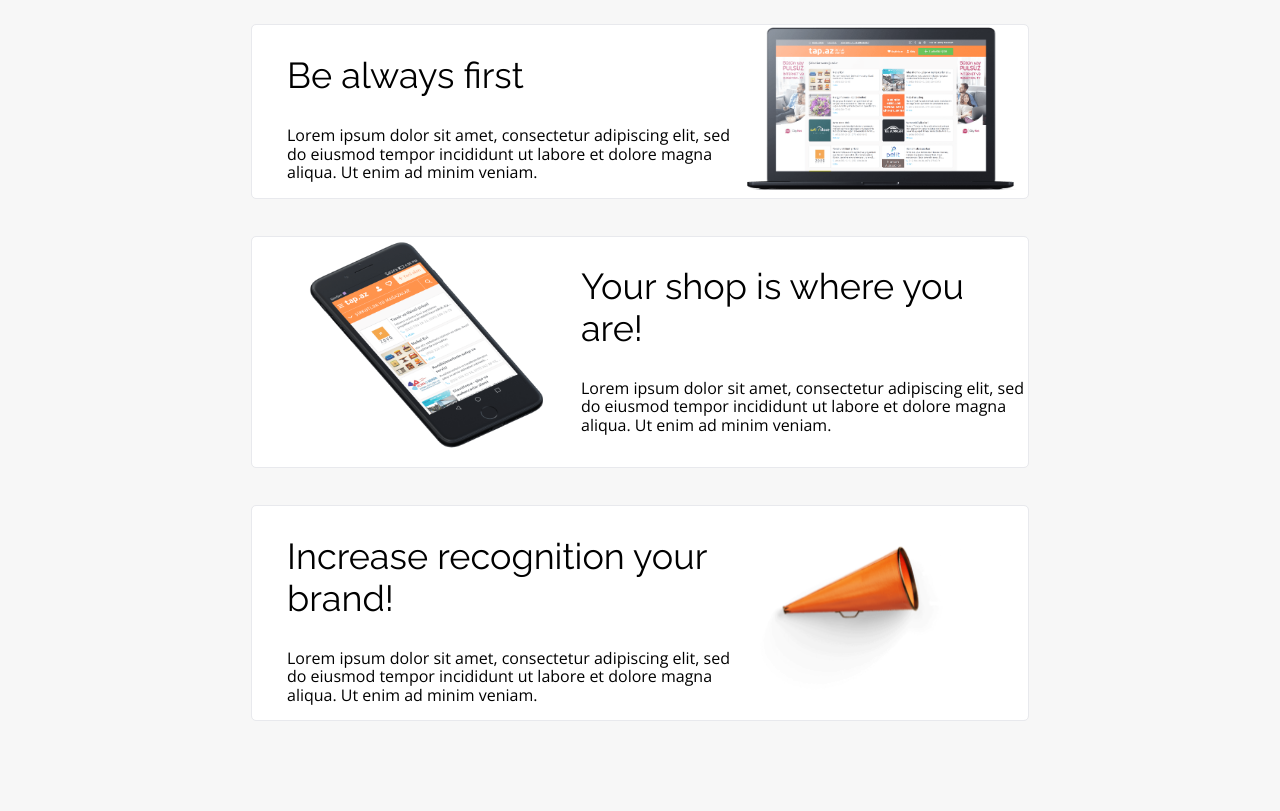
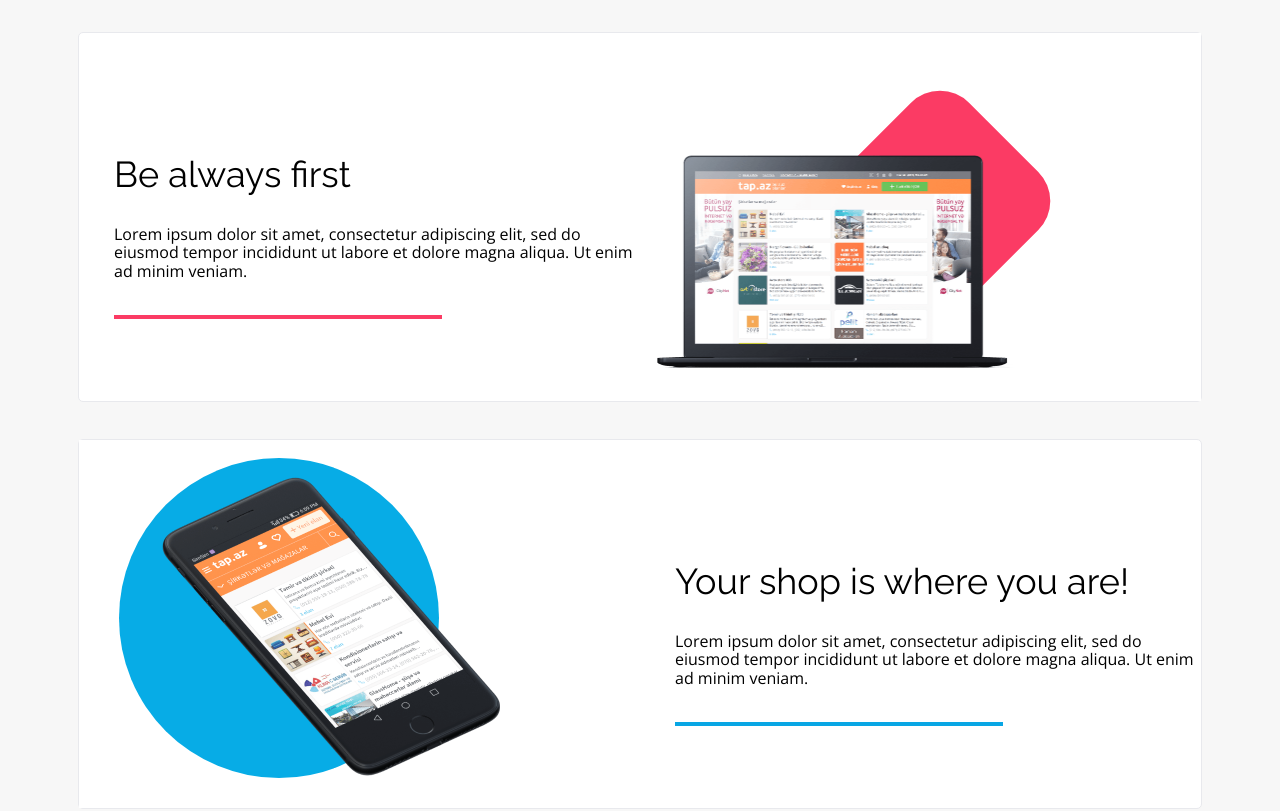
Before and after one commit to karolina-rachuta/best_shop, a website built with Parcel: page index.html in a window 1280 px wide. Shown: the part 1540-2351 px from the top of the page. Built offline with nearby package versions, Linux system fonts and the light colour scheme.

Commit message:
Finished Section Articles - HTML and CSS

```diff
--- a/index.html
+++ b/index.html
@@ -19,7 +19,7 @@
     <div class="container header__container">
         <span class="logo">BestShop</span>
         <nav class="menu">
-            <a href="" class="menu__item menu__item--active">WHY US</a>
+            <a href="" class="menu__item">WHY US</a>
             <a href="" class="menu__item">BENEFITS</a>
             <a href="" class="menu__item">PRICES</a>
             <a href="" class="menu__item">CONTACT</a>
@@ -75,49 +75,51 @@
 
 </section>
 
-<section class="triple-box">
+<section class="articles">
     <div class="container">
-        <div class="triple-box__narrow">
+        <div class="articles__narrow">
 
-            <div class="triple-box__row">
+            <div class="articles__row">
 
-                <div class="box__row--text">
-                    <h2 class="box__row--hdl">Be always first</h2>
-                    <p class="box__row--lead">Lorem ipsum dolor sit amet, consectetur adipiscing elit, sed do
+                <div class="articles__col--text">
+                    <h2 class="articles__hdl">Be always first</h2>
+                    <p class="articles__lead">Lorem ipsum dolor sit amet, consectetur adipiscing elit, sed do
                         eiusmod
                         tempor incididunt ut labore et dolore magna aliqua. Ut enim ad minim veniam.</p>
                 </div>
 
-                <div class="box__row--img">
-                    <img src="src/assets/Macbook.png" alt="MacBook Photo" class="box__row--img">
+                <div class="articles__col--img">
+                    <div class="articles__img--red"></div>
+                    <img src="src/assets/Macbook.png" alt="MacBook Photo" class="articles__img articles__img--laptop">
                 </div>
             </div>
 
-            <div class="triple-box__row">
-                <div class="box__row--img">
-                    <img src="src/assets/iPhone.png" alt="iPhone Photo" class="box__row--img">
+            <div class="articles__row">
+                <div class="articles__col--img">
+                    <div class="article__img--blue"></div>
+                    <img src="src/assets/iPhone.png" alt="iPhone Photo" class="articles__img articles__img--phone">
                 </div>
 
-                <div class="box__row--text">
-                    <h2 class="box__row--hdl">Your shop is where you are!</h2>
-                    <p class="box__row--lead">Lorem ipsum dolor sit amet, consectetur adipiscing elit, sed do
+                <div class="articles__col--text">
+                    <h2 class="articles__hdl">Your shop is where you are!</h2>
+                    <p class="articles__lead articles__lead--blue">Lorem ipsum dolor sit amet, consectetur adipiscing elit, sed do
                         eiusmod
                         tempor incididunt ut labore et dolore magna aliqua. Ut enim ad minim veniam.</p>
                 </div>
             </div>
 
 
-            <div class="triple-box__row">
+            <div class="articles__row articles__row--gap">
 
-                <div class="box__row--text">
-                    <h2 class="box__row--hdl">Increase recognition your brand!</h2>
-                    <p class="box__row--lead">Lorem ipsum dolor sit amet, consectetur adipiscing elit, sed do
+                <div class="articles__col--text articles__text--bg">
+                    <h2 class="articles__hdl">Increase recognition your brand!</h2>
+                    <p class="articles__lead articles__lead--green ">Lorem ipsum dolor sit amet, consectetur adipiscing elit, sed do
                         eiusmod
                         tempor incididunt ut labore et dolore magna aliqua. Ut enim ad minim veniam.</p>
                 </div>
 
-                <div class="box__row--img">
-                    <img src="src/assets/Trumpet.png" alt="Trumpet Photo" class="box__row--img">
+                <div class="articles__col--img articles__col--bg">
+                    <img src="src/assets/Trumpet.png" alt="Trumpet Photo" class="articles__img articles__img--trumpet">
                 </div>
 
             </div>
--- a/src/css/app.css
+++ b/src/css/app.css
@@ -55,6 +55,7 @@ html, body {
     font-weight: 300;
     line-height: 1.15625;
     font-size: 2rem;
+    cursor: pointer;
 }
 
 .menu {
@@ -82,7 +83,7 @@ html, body {
     /*min-width: 8rem;*/
 }
 
-.menu .menu__item.menu__item--active, .menu .menu__item:hover {
+.menu .menu .menu__item:hover {
     color: var(--primary-black-color);
     border-bottom: 0.25rem solid rgb(8, 166, 228);
 }
@@ -232,51 +233,167 @@ html, body {
     text-align: center;
 }
 
-.triple-box {
-    padding: 5.8333rem 15.6875rem;
+.articles {
+    /*padding: 5.8333rem 15.6875rem;*/
     background-color: rgb(247, 247, 247);
 }
-
-.triple-box__narrow {
+.articles .container{
+    text-align: center;
+}
+.articles__narrow {
     display: flex;
     flex-direction: column;
     justify-content: center;
     align-items: center;
     gap: 2.3125rem;
-    width: 100%;
+    width: 70.25rem;
+    margin: 0 auto;
+    padding-top: 6.5625rem;
+    padding-bottom: 6.5625rem;
 
 }
 
-.triple-box__row {
+.articles__row {
     display: flex;
-    flex-direction: row;
     justify-content: space-between;
+    align-items: center;
     width: 100%;
     max-width: 70.25rem;
-    background: rgba(255, 255, 255, 1) 0 0 no-repeat padding-box;
+    background: rgba(255, 255, 255, 1);
     border: 0.0625rem solid rgba(232, 233, 237, 1);
     border-radius: 0.3125rem;
-    padding-left: 2.1875rem;
+    height: 23.125rem;
+
+}
+.articles__row--gap{
+    column-gap: 3rem;
+    background-color: rgb(247, 247, 247);
 }
 
-.box__row--img {
-    max-width: 27.6875rem;
-    width: 100%;
+.articles__col--img {
+    width: 50%;
+    height: 100%;
+    background: rgb(255, 255, 255);
+    position: relative;
+
 }
 
-.box__smaller--text {
+.articles__img {
+    max-width: 100%;
+    /*width: 24.1525rem;*/
+    height: auto;
+}
+.articles__img--laptop {
+    width: 24.125rem;
+    height: auto;
+    position: absolute;
+    order: 1;
+    bottom: 30px;
+    left: 0px;
+}
+
+.articles__img--red{
+    width: 11.25em;
+    height: 11.25rem;
+    border-radius: 2.5625rem;
+    background-color: rgb(251, 59, 100);
+    transform: rotate(-45deg);
+    position: absolute;
+    order: 10;
+    left:210px;
+    bottom: 110px;
+
+}
+
+.articles__img--phone{
+    width: 26.625rem;
+    height: auto;
+    position: absolute;
+    order: 1;
+    bottom: 10px;
+    left: 50px;
+}
+
+.article__img--blue {
+    width: 20rem;
+    height: 20rem;
+    background-color: rgb(7, 172, 230);
+    border-radius: 50%;
+    order: 10;
+    position: absolute;
+    left: 40px;
+    bottom: 30px;
+
+}
+
+.articles__img--trumpet{
+    position: absolute;
+    width: 18.5rem;
+    height: auto;
+    left: 7.5rem;
+    bottom: 3.75rem;
+    /*transform: translate(50%, 50%);*/
+
+}
+.articles__text--bg {
+    background-color: #fff;
     width: 100%;
+    height: 23.125rem;;
 }
-.box__row--hdl {
+.articles__col--bg {
+    background-color: rgb(85, 223, 180);
+    height: 23.125rem;
+}
+
+.articles__col--text {
+    width: 50%;
+    height: 100%;
+    display: flex;
+    flex-direction: column;
+    justify-content: center;
+    padding: 0;
+    /*height: 11.75rem;*/
+    /*padding-top: 5.5875rem;*/
+    /*padding-bottom: 5.5875rem;*/
+    padding-left: 2.1875rem;
+    /*padding-right: 5rem;*/
+}
+.articles__hdl {
     font-family: "Raleway", sans-serif;
     font-weight: 400;
     font-size: 2.25rem;
     color: var(--primary-black-color);
+    margin: 0;
+    text-align: left;
 }
 
-.box__row--lead {
+.articles__lead {
     font-family: "Open Sans", sans-serif;
     font-weight: 400;
     font-size: 1rem;
     text-align: left;
+    margin: 0;
+    padding-top: 1.875rem;
+    /*width: 26rem;*/
+    /*height: 4.125rem;*/
+    position: relative;
 }
+
+
+.articles__lead:after {
+    content:"";
+    background-color: rgb(251, 59, 100);
+    width: 20.5rem;
+    height: 0.25rem;
+    position: absolute;
+    top:120px;
+    left:0;
+}
+
+.articles__lead--blue:after {
+    background-color: rgb(8, 166, 228);
+}
+
+.articles__lead--green:after {
+    background-color: rgb(85, 223, 180);
+}
```
Also changed, not shown: package.json (added, +13 -0 lines), dist/Background.c0050320.png (added), dist/Catalog.3e109951.svg (added), dist/Eye.90e77002.svg (added), dist/Macbook.d88f17cc.png (added), dist/Person.533f2357.svg (added), dist/Trumpet.f775d917.png (added), dist/iPhone.ee1130e2.png (added), dist/index.html (added), 7 other files.
